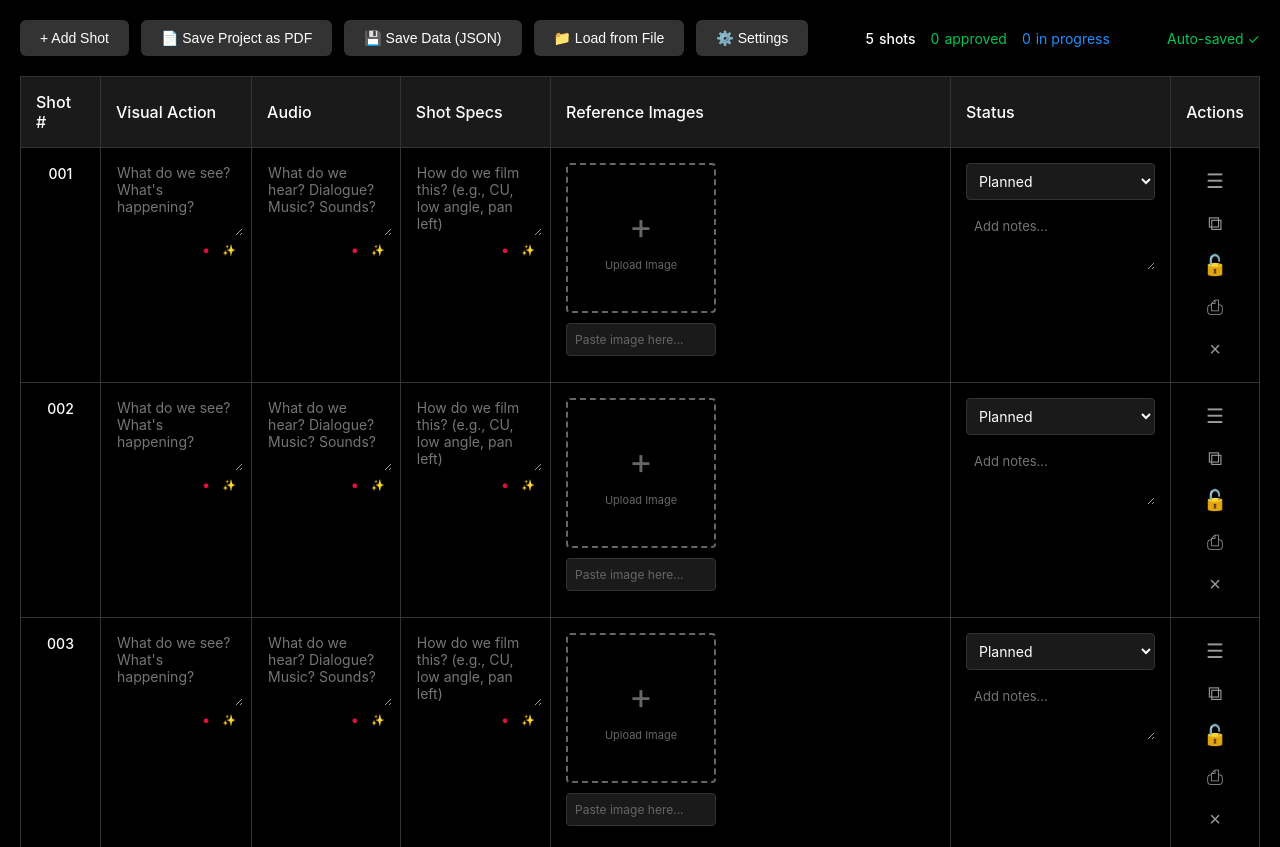
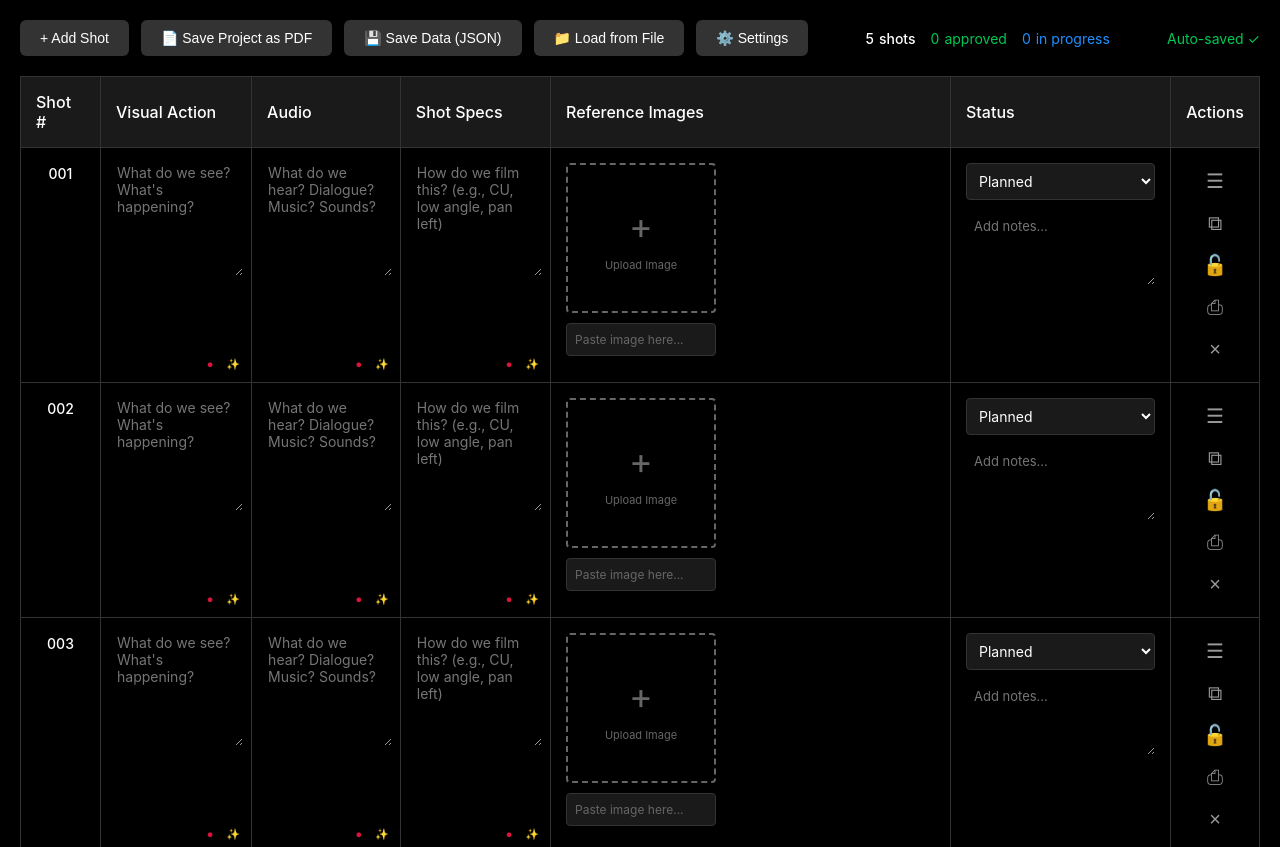
Before and after one commit to jameskcrawford/storyboard, a plain HTML site: page index.html in a window 1280 px wide. Shown: the top 847 px of the page. Drawn offline with nearby package versions, Linux system fonts and the light colour scheme.

Commit message:
Add files via upload

```diff
--- a/index.html
+++ b/index.html
@@ -133,6 +133,7 @@
         td:nth-child(3),
         td:nth-child(4) {
             padding: 8px;
+            position: relative;
         }
 
         .shot-number {
@@ -166,11 +167,12 @@
         }
 
         .textarea-buttons {
+            position: absolute;
+            bottom: 8px;
+            right: 8px;
             display: flex;
             gap: 3px;
-            justify-content: flex-end;
-            padding: 4px;
-            margin-top: auto;
+            z-index: 10;
         }
 
         .textarea-buttons button {
@@ -223,11 +225,12 @@
             color: #fff;
             border: none;
             resize: vertical;
-            min-height: 80px;
+            min-height: 120px;
             font-family: inherit;
             font-size: 14px;
             outline: none;
             padding: 8px;
+            padding-bottom: 35px;
             flex: 1;
         }
 
@@ -1702,7 +1705,7 @@
                                 <div style="display: grid; grid-template-columns: repeat(auto-fill, minmax(200px, 1fr)); gap: 20px;">
                                     ${rowData.images.map(img => `
                                         <div style="background-color: #000; border: 1px solid #333; border-radius: 6px; padding: 10px;">
-                                            <img src="${img.src}" style="width: 100%; height: 200px; object-fit: cover; border-radius: 4px; display: block; margin-bottom: 10px;">
+                                            <img src="${img.src}" style="width: 100%; height: auto; border-radius: 4px; display: block; margin-bottom: 10px;">
                                             ${img.caption ? `<p style="margin: 0; font-size: 13px; color: #ccc; text-align: center;">${img.caption}</p>` : ''}
                                         </div>
                                     `).join('')}
@@ -1795,7 +1798,7 @@
                             <div style="display: grid; grid-template-columns: repeat(auto-fill, minmax(200px, 1fr)); gap: 20px;">
                                 ${rowData.images.map(img => `
                                     <div style="background-color: #000; border: 1px solid #333; border-radius: 6px; padding: 10px;">
-                                        <img src="${img.src}" style="width: 100%; height: 200px; object-fit: cover; border-radius: 4px; display: block; margin-bottom: 10px;">
+                                        <img src="${img.src}" style="width: 100%; height: auto; border-radius: 4px; display: block; margin-bottom: 10px;">
                                         ${img.caption ? `<p style="margin: 0; font-size: 13px; color: #ccc; text-align: center;">${img.caption}</p>` : ''}
                                     </div>
                                 `).join('')}
```
